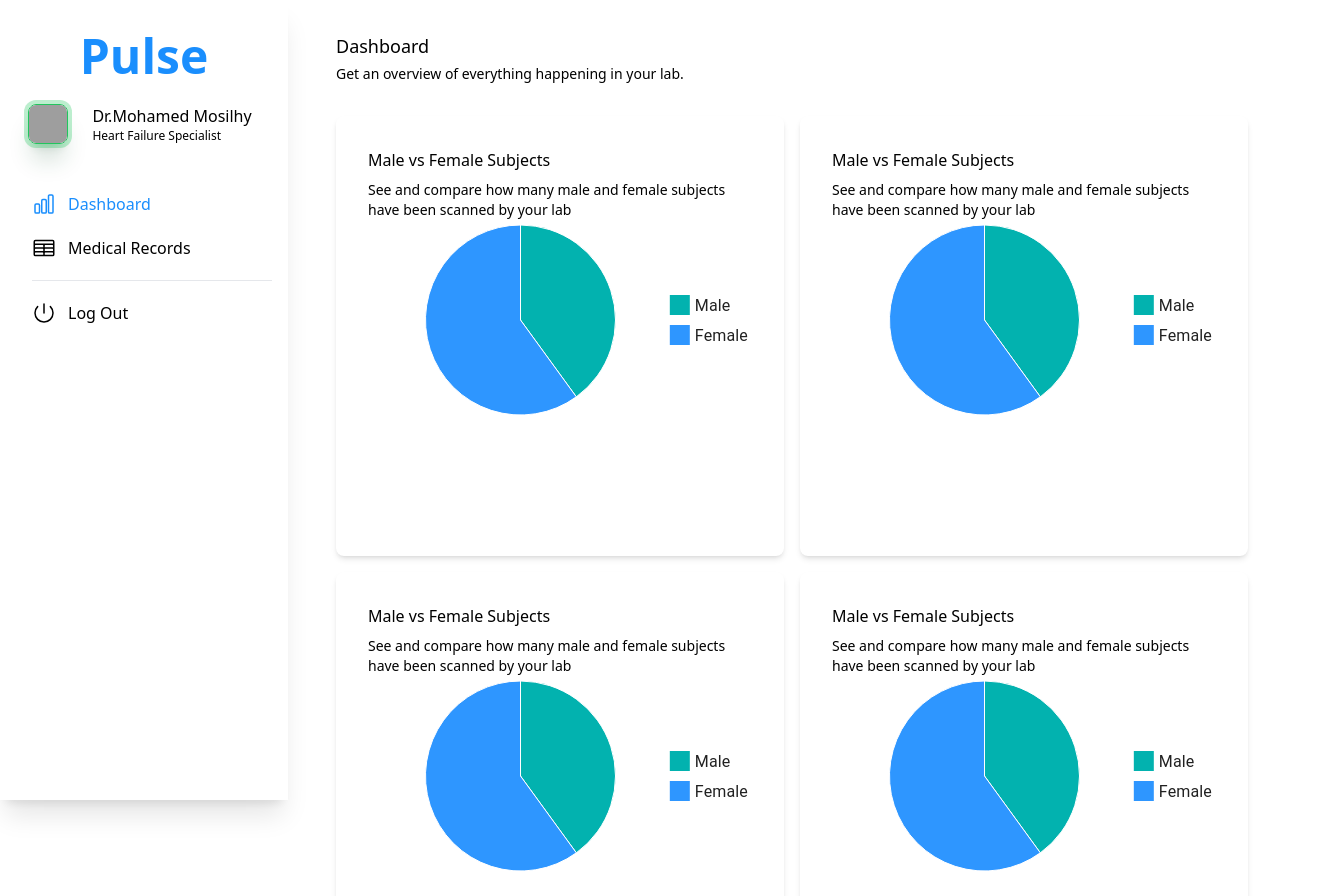
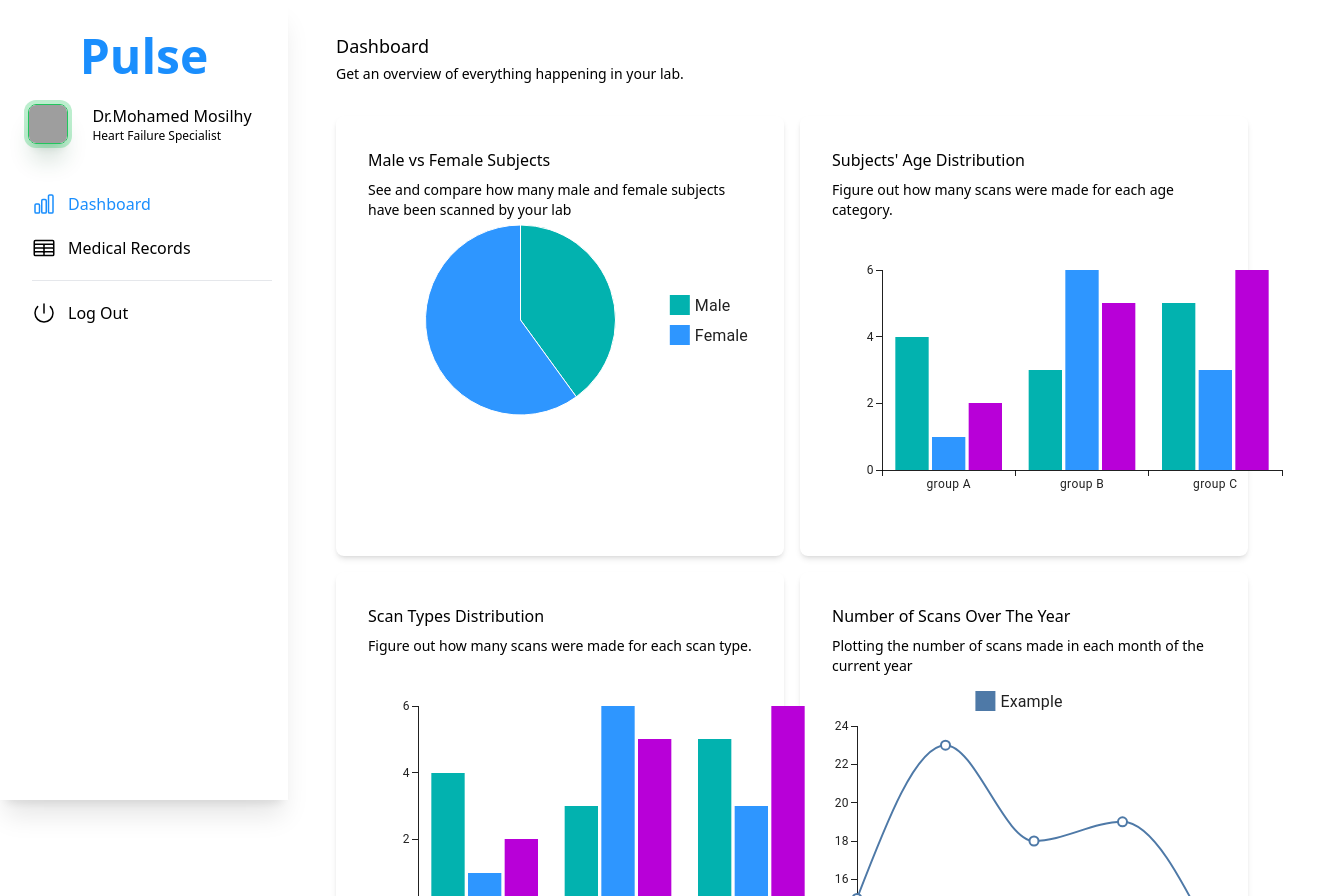
Before and after one commit to fadymohsen/CardioMaticClinic, a React (Create React App) app: page /dashboard in a window 1280 px wide. Shown: the top 896 px of the page, 1332 px wide, since content can reach past the window. Built offline with nearby package versions, Linux system fonts and the light colour scheme; grey boxes are pictures that could not be loaded.

Commit message:
Update Dashboard.js

```diff
--- a/src/Pages/Dashboard.js
+++ b/src/Pages/Dashboard.js
@@ -1,6 +1,12 @@
 import { Sidebar } from "../Components/Sidebar";
 import { PieChart } from "@mui/x-charts/PieChart";
+import { BarChart } from "@mui/x-charts/BarChart";
+import { LineChart } from "@mui/x-charts/LineChart";
 export default function Dashboard() {
+  const chartsParams = {
+    margin: { bottom: 20, left: 25, right: 5 },
+    height: 300,
+  };
   return (
     <div className="flex">
       <Sidebar tab_index={0} />
@@ -41,73 +47,75 @@ export default function Dashboard() {
               </div>
               <div className=" col-span-3 px-8 pt-8 pb-4 bg-white rounded-lg shadow-md flex flex-col">
                 <h3 className="font-medium leading-6" id="modal-title">
-                  Male vs Female Subjects
+                  Subjects' Age Distribution
                 </h3>
 
                 <p className="mt-2 text-sm ">
-                  See and compare how many male and female subjects have been
-                  scanned by your lab
+                  Figure out how many scans were made for each age category.
                 </p>
                 <div className="mx-auto w-full h-80">
-                  <PieChart
-                    series={[
+                  <BarChart
+                    xAxis={[
                       {
-                        data: [
-                          { id: 0, value: 10, label: "Male" },
-                          { id: 1, value: 15, label: "Female" },
-                        ],
+                        scaleType: "band",
+                        data: ["group A", "group B", "group C"],
                       },
                     ]}
-                    width={400}
-                    height={200}
+                    series={[
+                      { data: [4, 3, 5] },
+                      { data: [1, 6, 3] },
+                      { data: [2, 5, 6] },
+                    ]}
+                    width={500}
+                    height={300}
                   />
                 </div>
               </div>
               <div className=" col-span-3 px-8 pt-8 pb-4 bg-white rounded-lg shadow-md flex flex-col">
                 <h3 className="font-medium leading-6" id="modal-title">
-                  Male vs Female Subjects
+                  Scan Types Distribution
                 </h3>
 
                 <p className="mt-2 text-sm ">
-                  See and compare how many male and female subjects have been
-                  scanned by your lab
+                  Figure out how many scans were made for each scan type.
                 </p>
                 <div className="mx-auto w-full h-80">
-                  <PieChart
-                    series={[
+                  <BarChart
+                    xAxis={[
                       {
-                        data: [
-                          { id: 0, value: 10, label: "Male" },
-                          { id: 1, value: 15, label: "Female" },
-                        ],
+                        scaleType: "band",
+                        data: ["group A", "group B", "group C"],
                       },
                     ]}
-                    width={400}
-                    height={200}
+                    series={[
+                      { data: [4, 3, 5] },
+                      { data: [1, 6, 3] },
+                      { data: [2, 5, 6] },
+                    ]}
+                    width={500}
+                    height={300}
                   />
                 </div>
               </div>
               <div className=" col-span-3 px-8 pt-8 pb-4 bg-white rounded-lg shadow-md flex flex-col">
                 <h3 className="font-medium leading-6" id="modal-title">
-                  Male vs Female Subjects
+                  Number of Scans Over The Year
                 </h3>
 
                 <p className="mt-2 text-sm ">
-                  See and compare how many male and female subjects have been
-                  scanned by your lab
+                  Plotting the number of scans made in each month of the current
+                  year
                 </p>
                 <div className="mx-auto w-full h-80">
-                  <PieChart
+                  <LineChart
+                    {...chartsParams}
                     series={[
                       {
-                        data: [
-                          { id: 0, value: 10, label: "Male" },
-                          { id: 1, value: 15, label: "Female" },
-                        ],
+                        data: [15, 23, 18, 19, 13],
+                        label: "Example",
+                        color: "#4e79a7",
                       },
                     ]}
-                    width={400}
-                    height={200}
                   />
                 </div>
               </div>
```
